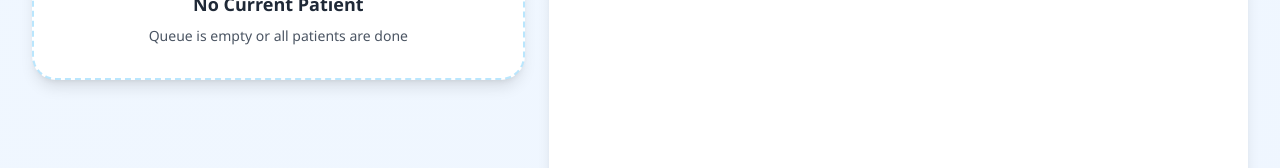
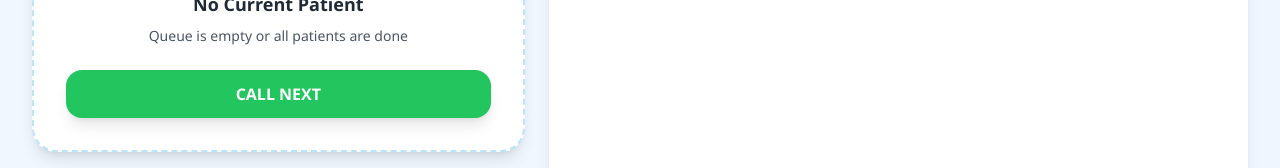
Before and after one commit to nprasad4b6/hospital-UI, a React (Create React App) app: page / in a window 1280 px wide. Both pictures are taken after a click on the button "🏥 Assistant Panel". Shown: the part 390-558 px from the top of the page. Built offline with nearby package versions, Linux system fonts and the light colour scheme; no server answers.

Commit message:
UI: remove serial badge from upcoming patient cards — show only token number

```diff
--- a/src/pages/AssistantDashboard.jsx
+++ b/src/pages/AssistantDashboard.jsx
@@ -346,12 +346,24 @@ const AssistantDashboard = () => {
             ) : (
               <div className="bg-white rounded-3xl shadow-lg p-8 text-center border-2 border-dashed border-medical-200">
                 <p className="text-4xl mb-2">👥</p>
-                <p className="text-lg font-bold text-gray-800">
-                  No Current Patient
-                </p>
-                <p className="text-gray-600 text-sm mt-2">
-                  Queue is empty or all patients are done
-                </p>
+                <p className="text-lg font-bold text-gray-800">No Current Patient</p>
+                <p className="text-gray-600 text-sm mt-2">Queue is empty or all patients are done</p>
+
+                <div className="mt-6">
+                  <button
+                    onClick={handleCallNext}
+                    disabled={isLoading || isBreak}
+                    className={`w-full py-3 px-4 rounded-2xl font-bold text-base transition-all transform ${isBreak ? "bg-gray-400 text-gray-600 cursor-not-allowed" : "bg-green-500 hover:bg-green-600 text-white active:scale-95 shadow-lg"}`}
+                  >
+                    {isLoading ? 'Processing...' : 'CALL NEXT'}
+                  </button>
+
+                  {isBreak && (
+                    <p className="text-center text-yellow-600 text-xs font-semibold mt-3">
+                      ⏸ Doctor is on break - Resume to call next patient
+                    </p>
+                  )}
+                </div>
               </div>
             )}
           </div>
@@ -410,16 +422,9 @@ const AssistantDashboard = () => {
                     >
                       <div className="flex items-center justify-between">
                         <div className="flex items-center gap-4">
-                          <div className="bg-medical-600 text-white rounded-full w-12 h-12 flex items-center justify-center font-black text-lg">
-                            {index + 1}
-                          </div>
                           <div>
-                            <p className="text-sm text-gray-500 uppercase">
-                              Token
-                            </p>
-                            <p className="text-2xl font-black text-medical-600">
-                              {patient.tokenNumber}
-                            </p>
+                            <p className="text-sm text-gray-500 uppercase">Token</p>
+                            <p className="text-2xl font-black text-medical-600">{patient.tokenNumber}</p>
                           </div>
                         </div>
 
```
